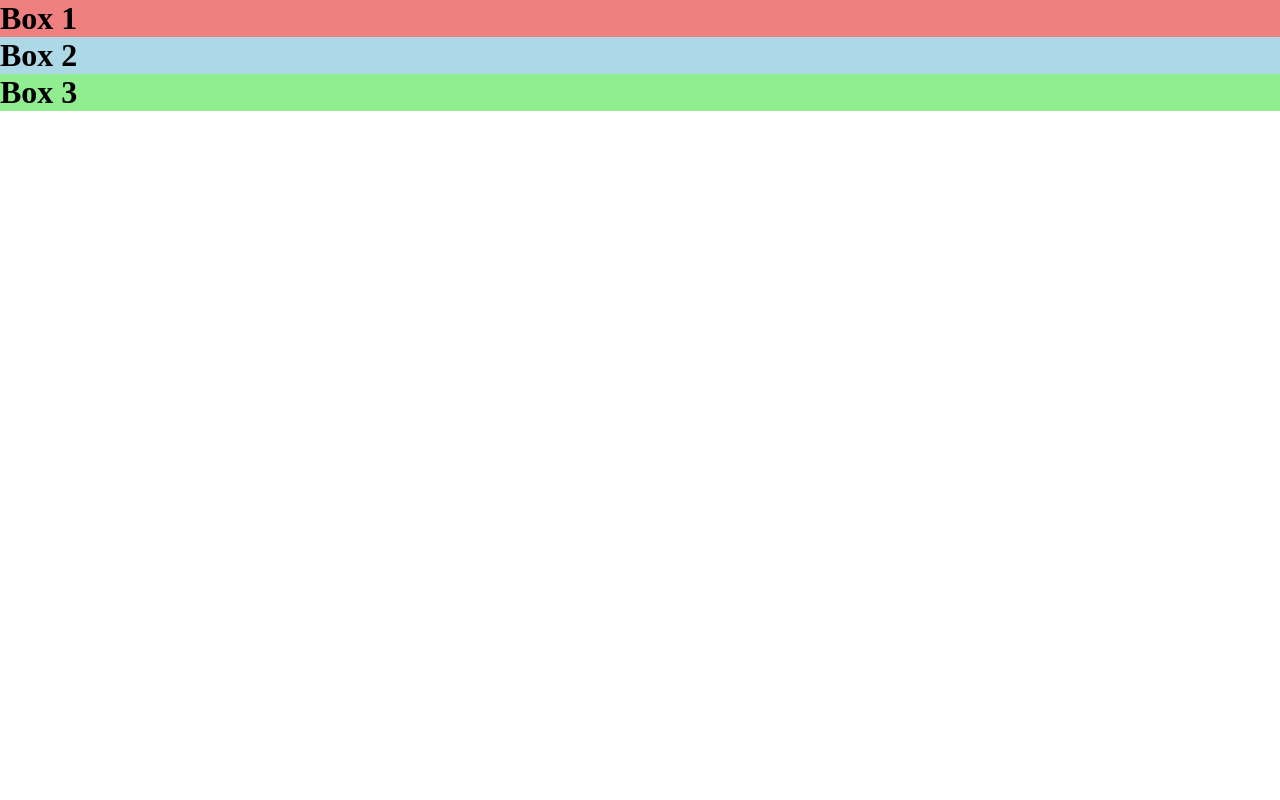
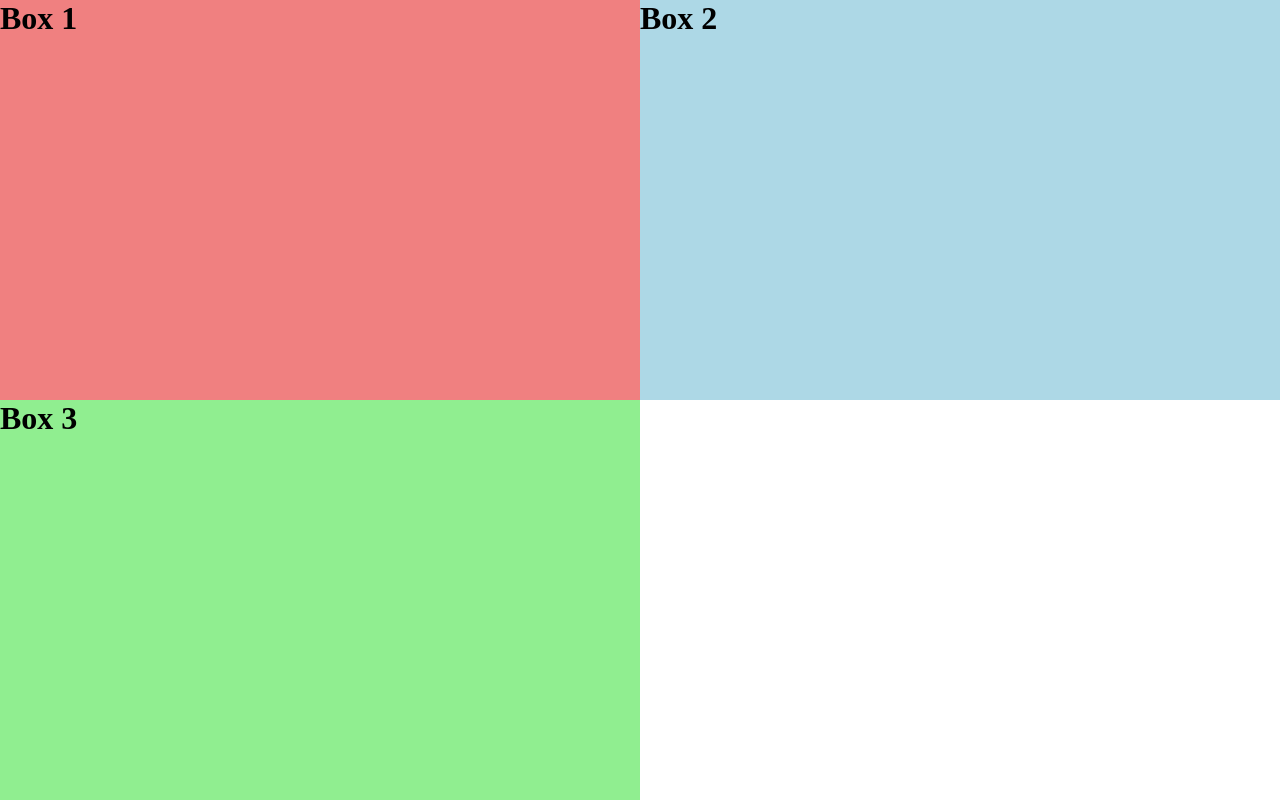
Before and after one commit to jlaluces123/CSS-Grid-Practice, a plain HTML site: page index.html in a window 1280 px wide. Drawn offline with Linux system fonts and the light colour scheme.

Commit message:
Grid Column Intro: Complete

```diff
--- a/style.css
+++ b/style.css
@@ -14,4 +14,26 @@
 
 .box3 {
   background-color: lightgreen;
+  /* 11:00 mark: COLUMN STRETCH EXAMPLE */
+  /* grid-column-start: 1; */
+  /* grid-column-end: 3; */
+
+  /* abbreviation */
+  /* grid-column: 1/3; */
 }
+
+main {
+  height: 100vh;
+  display: grid;
+  grid-template-columns: 1fr 1fr;
+  grid-template-rows: 1fr 1fr;
+  /* grid-template-columns: 300px 300px; this will create two columns and push box3 to the next row since there isn't a third column */
+  /* grid-template-columns: 300px 300px 300px; will create three columns all in one row */
+  /* grid-template-columns: 300px 300px 50%; makes three columns in one row and makes last one 50% width of container */
+
+
+
+  /* Fractions example */
+  /* grid-template-columns: 300px 300px 1fr; this will make the third element stretch the remainder of the available width */
+  /* grid-template-columns: 1fr 1fr 1fr;  all same dimensions, spans the whole available width */
+}
```
